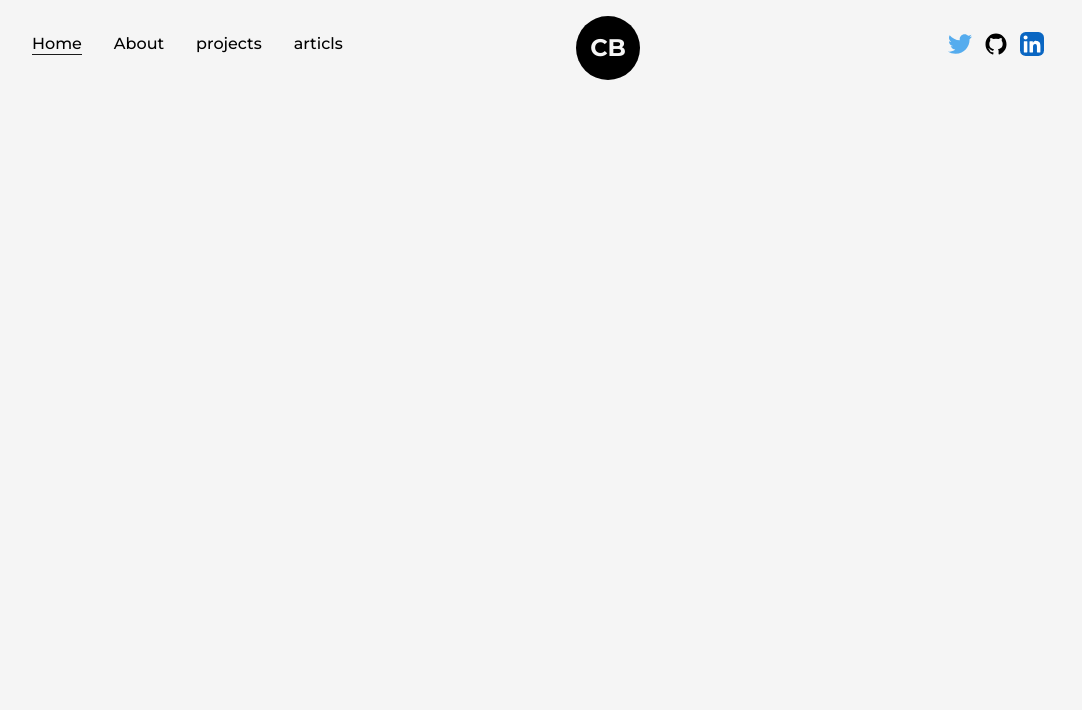
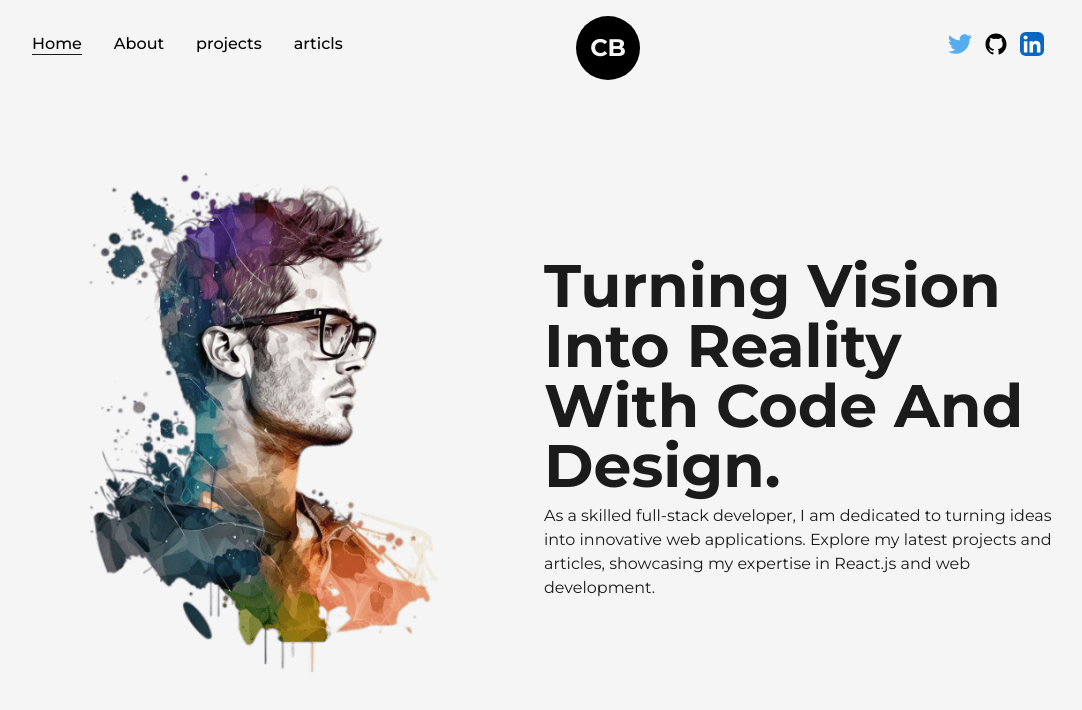
Before and after one commit to karimosman181/learn-nextjs, a Next.js app: page / in a window 1280 px wide. Shown: the top 710 px of the page, without its empty margins (96-1178 px from the left). Built offline with nearby package versions, Linux system fonts and the light colour scheme.

Commit message:
added components to home page

```diff
--- /dev/null
+++ b/src/components/AnimatedText.js
@@ -0,0 +1,41 @@
+import React from "react";
+import { motion } from "framer-motion";
+
+//! FIX staggerChildren animation !!!
+const quote = {
+  initial: { opacity: 0 },
+  animate: {
+    opacity: 1,
+    transition: { delay: 0.5 },
+  },
+};
+
+const singelWord = {
+  initial: { opacity: 0, y: 50 },
+  animate: { opacity: 1, y: 0, transition: { staggerChildren: 0.08 } },
+};
+
+const AnimatedText = ({ text, className = "" }) => {
+  return (
+    <div className="w-full mx-auto py-2 flex items-center justify-center text-center overflow-hidden">
+      <motion.h1
+        className={`inline-block w-full text-dark font-bold capitalize text-8xl ${className}`}
+        variants={singelWord}
+        initial="initial"
+        animate="animate"
+      >
+        {text.split(" ").map((word, index) => (
+          <motion.span
+            key={word + "-" + index}
+            className="inline-block"
+            variants={singelWord}
+          >
+            {word}&nbsp;
+          </motion.span>
+        ))}
+      </motion.h1>
+    </div>
+  );
+};
+
+export default AnimatedText;
--- /dev/null
+++ b/src/components/Layout.js
@@ -0,0 +1,13 @@
+import React from "react";
+
+const Layout = ({ children, className = "" }) => {
+  return (
+    <div
+      className={` w-full h-full inline-block z-0 bg-light p-32  ${className}`}
+    >
+      {children}
+    </div>
+  );
+};
+
+export default Layout;
--- a/src/pages/index.js
+++ b/src/pages/index.js
@@ -2,6 +2,9 @@
 import Image from "next/image";
 import { Inter } from "next/font/google";
 import styles from "@/styles/Home.module.css";
+import Layout from "@/components/Layout";
+import profilePic from "../../public/images/profile/developer-pic-1.png";
+import AnimatedText from "@/components/AnimatedText";
 
 const inter = Inter({ subsets: ["latin"] });
 
@@ -12,7 +15,27 @@
         <title>Create Next App</title>
         <meta name="description" content="Generated by create next app" />
       </Head>
-      <main className=""></main>
+      <main className="flex items-center text-dark w-full min-h-screen">
+        <Layout className="pt-0">
+          <div className="flex items-center jsutify-between w-full">
+            <div className="w-1/2">
+              <Image src={profilePic} alt="photo" className="w-full h-auto" />
+            </div>
+            <div className="w-1/2 flex flex-col items-center self-center">
+              <AnimatedText
+                text="Turning Vision Into Reality With Code And Design."
+                className="!text-6xl !text-left"
+              />
+              <p>
+                As a skilled full-stack developer, I am dedicated to turning
+                ideas into innovative web applications. Explore my latest
+                projects and articles, showcasing my expertise in React.js and
+                web development.
+              </p>
+            </div>
+          </div>
+        </Layout>
+      </main>
     </>
   );
 }
```
